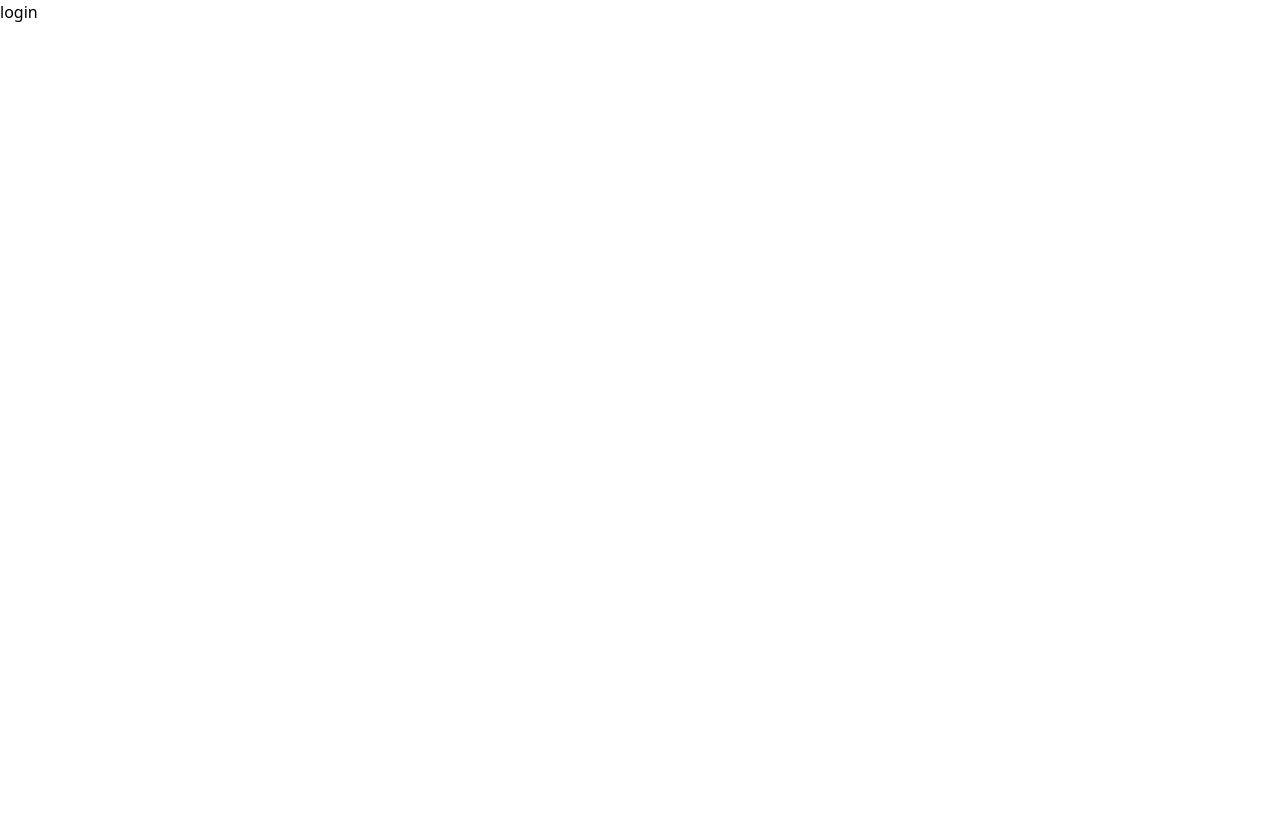
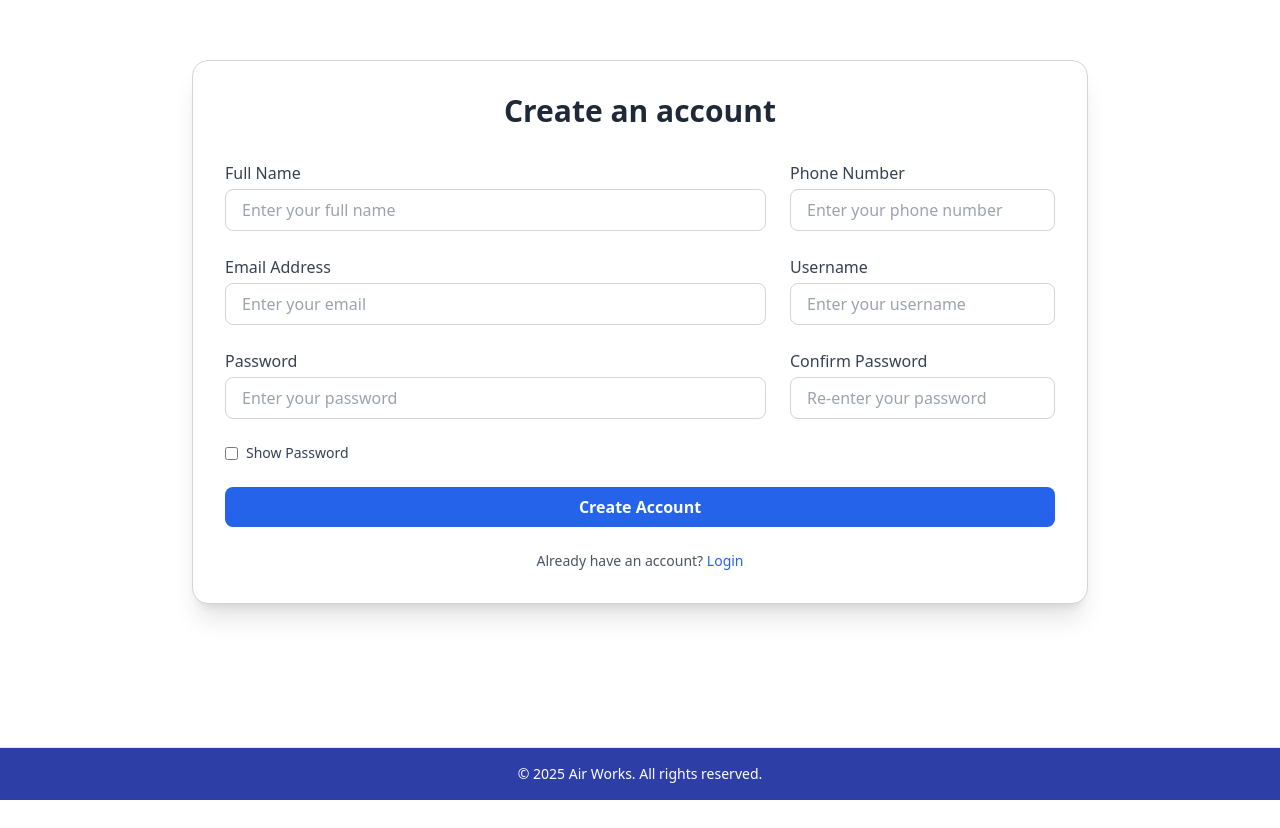
Before and after one commit to HEMANTHRAJA7/Air_Works, a React (Vite) app: page /login in a window 1280 px wide. Before the commit the page ends 800 px from the top, so only its background shows below. Built offline with nearby package versions, Linux system fonts and the light colour scheme.

Commit message:
Sign in page done

```diff
--- a/src/pages/login.jsx
+++ b/src/pages/login.jsx
@@ -1,9 +1,163 @@
-import React from 'react'
+import React, { useState } from "react";
 
-const login = () => {
+const LoginForm = () => {
+  const [showPassword, setShowPassword] = useState(false);
+
   return (
-    <div>login</div>
-  )
-}
+    <div className="h-screen">
+      <div className=" flex items-center justify-center lg:mt-7 px-4 py-8 bg-white">
+        <div className="w-full max-w-4xl bg-white border border-gray-300 rounded-2xl shadow-xl p-8">
+          <h2 className="text-3xl font-bold text-center mb-8 text-gray-800">
+            Create an account
+          </h2>
+          <form className="grid grid-cols-1 md:grid-cols-2 gap-6">
+            {/* Name */}
+            <div>
+              <label
+                htmlFor="name"
+                className="block text-gray-700 mb-1 font-medium"
+              >
+                Full Name
+              </label>
+              <input
+                type="text"
+                id="name"
+                className="w-full border border-gray-300 rounded-lg px-4 py-2 focus:outline-none focus:ring-2 focus:ring-blue-500"
+                placeholder="Enter your full name"
+                required
+              />
+            </div>
 
-export default login
+            {/* Phone Number */}
+            <div>
+              <label
+                htmlFor="phone"
+                className="block text-gray-700 mb-1 font-medium"
+              >
+                Phone Number
+              </label>
+              <input
+                type="tel"
+                id="phone"
+                className="w-full border border-gray-300 rounded-lg px-4 py-2 focus:outline-none focus:ring-2 focus:ring-blue-500"
+                placeholder="Enter your phone number"
+                required
+              />
+            </div>
+
+            {/* Email */}
+            <div>
+              <label
+                htmlFor="email"
+                className="block text-gray-700 mb-1 font-medium"
+              >
+                Email Address
+              </label>
+              <input
+                type="email"
+                id="email"
+                className="w-full border border-gray-300 rounded-lg px-4 py-2 focus:outline-none focus:ring-2 focus:ring-blue-500"
+                placeholder="Enter your email"
+                required
+              />
+            </div>
+
+            {/* User Name */}
+            <div>
+              <label
+                htmlFor="username"
+                className="block text-gray-700 mb-1 font-medium"
+              >
+                Username
+              </label>
+              <input
+                type="text"
+                id="username"
+                className="w-full border border-gray-300 rounded-lg px-4 py-2 focus:outline-none focus:ring-2 focus:ring-blue-500"
+                placeholder="Enter your username"
+                required
+              />
+            </div>
+
+            {/* Password */}
+            <div>
+              <label
+                htmlFor="password"
+                className="block text-gray-700 mb-1 font-medium"
+              >
+                Password
+              </label>
+              <input
+                type={showPassword ? "text" : "password"}
+                id="password"
+                className="w-full border border-gray-300 rounded-lg px-4 py-2 focus:outline-none focus:ring-2 focus:ring-blue-500"
+                placeholder="Enter your password"
+                required
+              />
+            </div>
+
+            {/* Confirm Password */}
+            <div>
+              <label
+                htmlFor="confirmPassword"
+                className="block text-gray-700 mb-1 font-medium"
+              >
+                Confirm Password
+              </label>
+              <input
+                type={showPassword ? "text" : "password"}
+                id="confirmPassword"
+                className="w-full border border-gray-300 rounded-lg px-4 py-2 focus:outline-none focus:ring-2 focus:ring-blue-500"
+                placeholder="Re-enter your password"
+                required
+              />
+            </div>
+
+            {/* Show Password Checkbox */}
+            <div className="flex items-center md:col-span-2">
+              <input
+                type="checkbox"
+                id="showPassword"
+                checked={showPassword}
+                onChange={() => setShowPassword(!showPassword)}
+                className="mr-2"
+              />
+              <label htmlFor="showPassword" className="text-sm text-gray-700">
+                Show Password
+              </label>
+            </div>
+
+            {/* Submit Button */}
+            <div className="md:col-span-2">
+              <button
+                type="submit"
+                className="w-full bg-blue-600 hover:bg-blue-700 text-white font-semibold py-2 rounded-lg transition duration-300"
+              >
+                Create Account
+              </button>
+            </div>
+          </form>
+
+          {/* Already have account line */}
+          <p className="text-center text-sm text-gray-600 mt-6">
+            Already have an account?{" "}
+            <a
+              href="/signin"
+              className="text-blue-600 hover:underline font-medium"
+            >
+              Login
+            </a>
+          </p>
+        </div>
+      </div>
+      {/* Footer */}
+      <footer className="fixed bottom-0 w-full text-center bg-[#2D3FA6] border-t border-gray-200 py-4">
+        <p className="text-sm text-white text-white">
+          © {new Date().getFullYear()} Air Works. All rights reserved.
+        </p>
+      </footer>
+    </div>
+  );
+};
+
+export default LoginForm;
--- a/src/pages/signin.jsx
+++ b/src/pages/signin.jsx
@@ -1,7 +1,7 @@
 import React from "react";
-import Image from "../assets/draw.jpg";
+import Image from "../assets/draw2.jpg";
 
-const Login = () => {
+const Signin = () => {
   return (
     <div className="min-h-screen flex flex-col">
       {/* Main content container */}
@@ -14,7 +14,7 @@ const Login = () => {
         </div>
 
         {/* Form container */}
-        <div className="w-full max-w-md px-6 sm:px-8 lg:px-0 lg:ml-[10%] z-10">
+        <div className="w-full max-w-md px-6 sm:px-8 lg:px-0 lg:ml-[5%] z-10">
           <form
             className="w-full
                         bg-white
@@ -79,6 +79,15 @@ const Login = () => {
                     </a>
                   </span>
                 </p>
+              </div>
+
+              <button
+                type="submit"
+                className="w-full bg-blue-800 hover:bg-blue-700 text-white font-semibold py-3 px-4 rounded-lg transition duration-300 text-lg"
+              >
+                Sign In
+              </button>
+              <div className="text-center">
                 <p className="text-blue-600 lg:text-white text-base">
                   Don't have an account? &nbsp;
                   <span>
@@ -91,13 +100,6 @@ const Login = () => {
                   </span>
                 </p>
               </div>
-
-              <button
-                type="submit"
-                className="w-full bg-[#2D3FA6] hover:bg-blue-700 text-white font-semibold py-3 px-4 rounded-lg transition duration-300 text-lg"
-              >
-                Sign In
-              </button>
             </div>
           </form>
         </div>
@@ -113,4 +115,4 @@ const Login = () => {
   );
 };
 
-export default Login;
+export default Signin;
```
Also changed, not shown: src/index.css (+0 -39 lines), src/assets/draw.jpg (deleted), src/assets/log.jpg (deleted).
